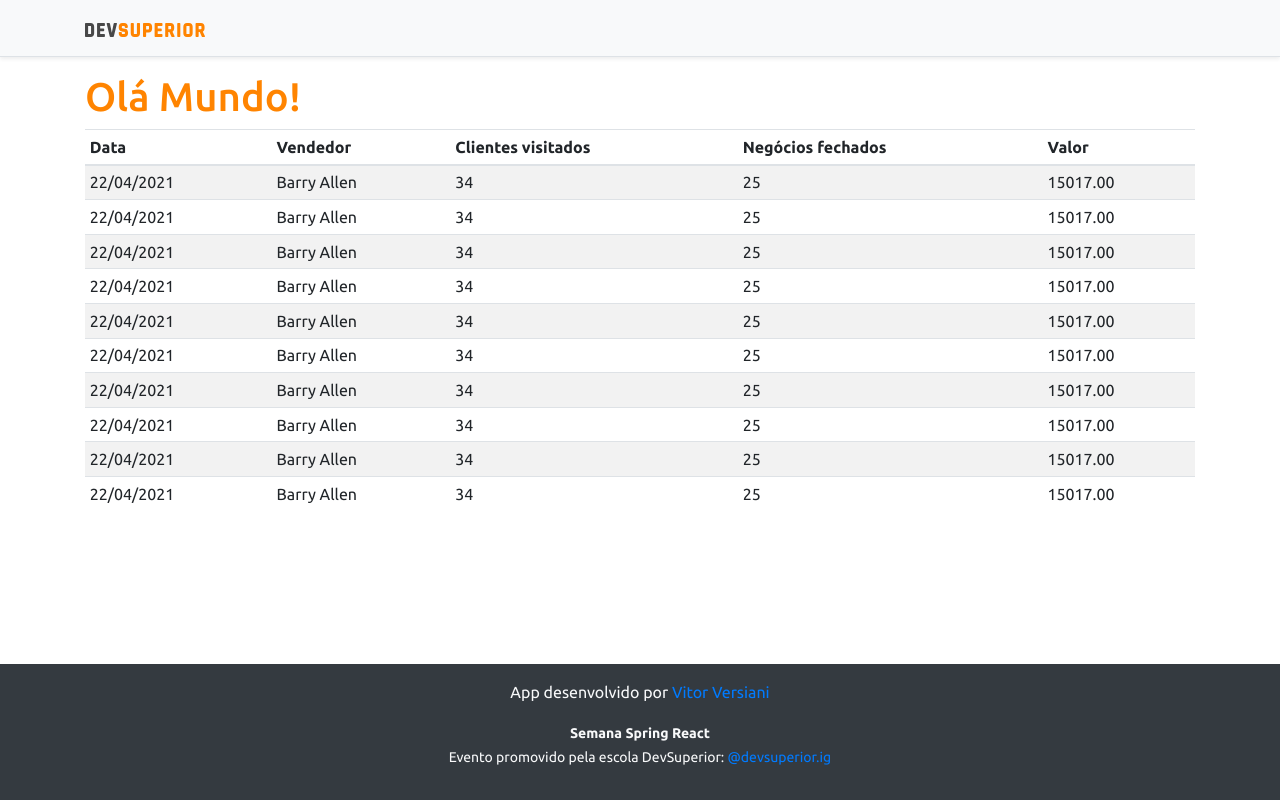
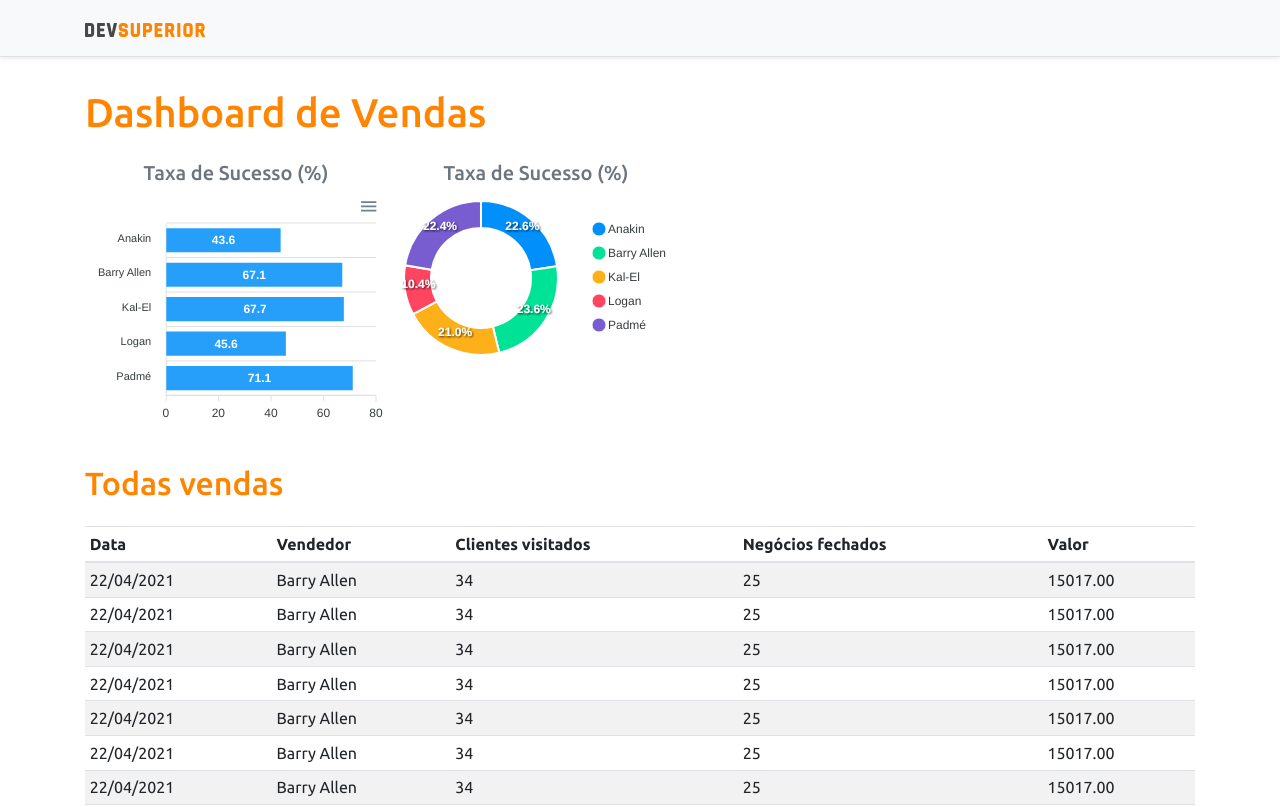
Before and after one commit to vitorvd/DSVendas, a React (Create React App) app in the folder frontend/: page / in a window 1280 px wide. Shown: the top 807 px of the page. Built offline with nearby package versions, Linux system fonts and the light colour scheme.

Commit message:
static charts

```diff
--- a/frontend/package.json
+++ b/frontend/package.json
@@ -12,10 +12,12 @@
     "@types/node": "^12.0.0",
     "@types/react": "^17.0.0",
     "@types/react-dom": "^17.0.0",
+    "apexcharts": "^3.26.1",
     "bootstrap": "^4.6.0",
     "jquery": "1.9.1",
     "popper.js": "1.16.1",
     "react": "^17.0.2",
+    "react-apexcharts": "^1.3.9",
     "react-dom": "^17.0.2",
     "react-scripts": "4.0.3",
     "typescript": "^4.1.2",
--- a/frontend/src/App.tsx
+++ b/frontend/src/App.tsx
@@ -1,3 +1,5 @@
+import DonutChart from "./components/DonutChart";
+import BarChart from "./components/BarChart";
 import DataTable from "./components/DataTable";
 import Footer from "./components/Footer";
 import NavBar from "./components/Navbar";
@@ -7,7 +9,22 @@
     <>
       <NavBar />
       <div className="container">
-        <h1 className="text-primary">Olá Mundo!</h1>
+        <h1 className="text-primary py-3">Dashboard de Vendas</h1>
+
+        <div className="row px-3">
+          <div className="cool-sm-6">
+            <h5 className="text-center text-secondary">Taxa de Sucesso (%)</h5>
+            <BarChart/>
+          </div>
+          <div className="cool-sm-6">
+            <h5 className="text-center text-secondary">Taxa de Sucesso (%)</h5>
+            <DonutChart/>
+          </div>
+        </div>
+
+        <div className="py-3">
+          <h2 className="text-primary">Todas vendas</h2>
+        </div>
 
         <DataTable/>
       </div>
--- /dev/null
+++ b/frontend/src/components/BarChart/index.tsx
@@ -0,0 +1,35 @@
+import Chart from "react-apexcharts";
+
+const BarChart = () => {
+
+    const options = {
+        plotOptions: {
+            bar: {
+                horizontal: true,
+            }
+        },
+    };
+
+    const mockData = {
+        labels: {
+            categories: ['Anakin', 'Barry Allen', 'Kal-El', 'Logan', 'Padmé']
+        },
+        series: [
+            {
+                name: "% Sucesso",
+                data: [43.6, 67.1, 67.7, 45.6, 71.1]
+            }
+        ]
+    };
+
+    return(
+        <Chart
+            options={{...options, xaxis: mockData.labels}}
+            series={mockData.series}
+            type="bar"
+            height="240"
+        />
+    );
+}
+
+export default BarChart;
--- /dev/null
+++ b/frontend/src/components/DonutChart/index.tsx
@@ -0,0 +1,26 @@
+import Chart from "react-apexcharts";
+
+const DonutChart = () => {
+
+    const mockData = {
+        series: [477138, 499928, 444867, 220426, 473088],
+        labels: ['Anakin', 'Barry Allen', 'Kal-El', 'Logan', 'Padmé']
+    }
+
+    const options = {
+        legend: {
+            show: true
+        }
+    }
+
+    return(
+        <Chart
+            options={{...options, labels: mockData.labels}}
+            series={mockData.series}
+            type="donut"
+            height="240"
+        />
+    );
+}
+
+export default DonutChart;
```
Also changed, not shown: 1 other file (tests, documents, lock files or other folders).
